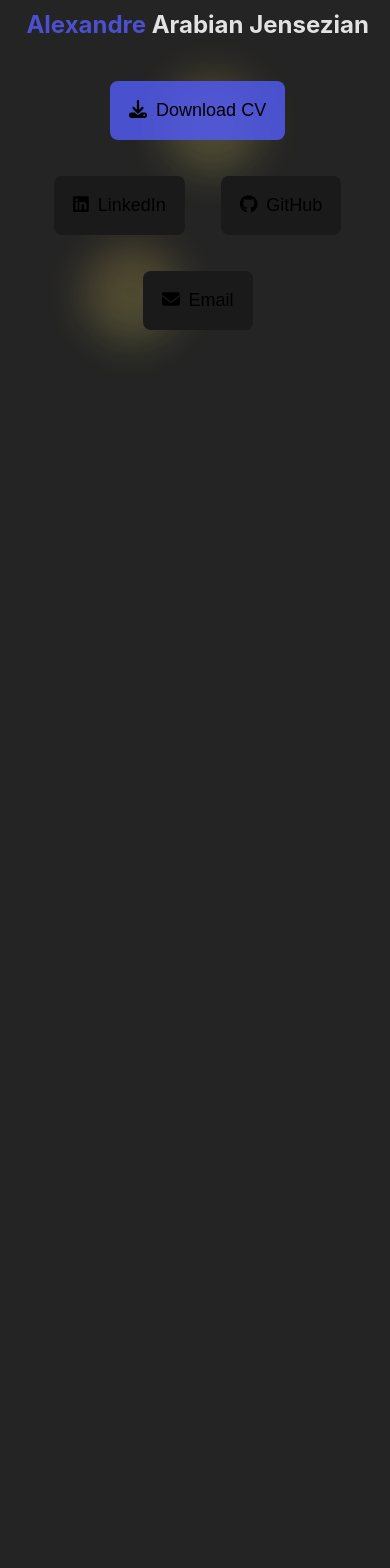
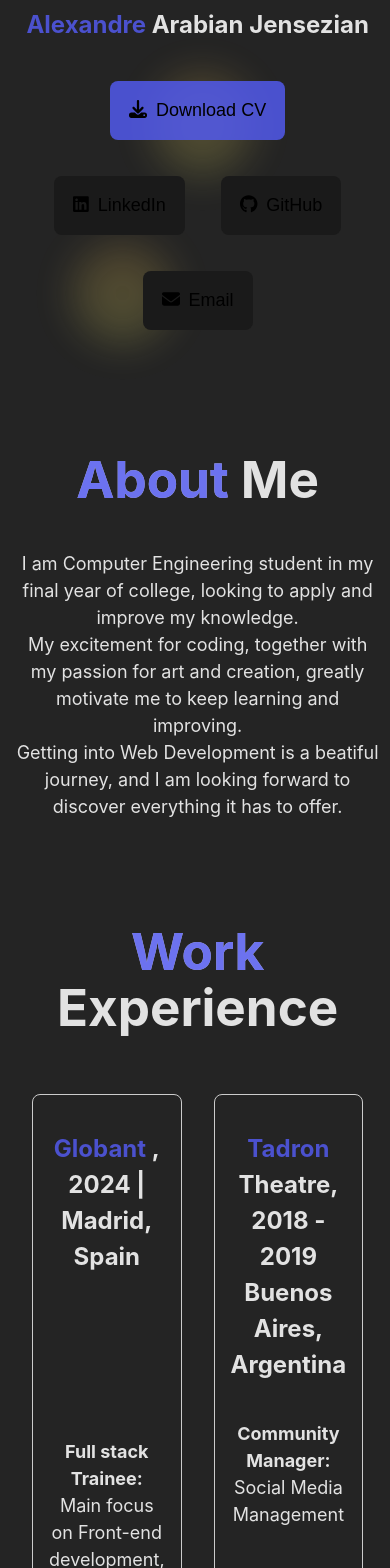
Before and after one commit to alexandrearabian/online-resume, a React (Vite) app in the folder online-resume/: page / in a window 390 px wide. Shown: the part 432-2000 px from the top of the page. Built offline with nearby package versions, Linux system fonts and the light colour scheme.

Commit message:
solving for mobile v11

```diff
--- a/online-resume/index.html
+++ b/online-resume/index.html
@@ -1,7 +1,7 @@
 <!doctype html>
 <html lang="en">
   <head>
-    <meta name="viewport" content="width=device-width, initial-scale=1" charset="UTF-8" />
+    <meta name="viewport" content="width=device-width, initial-scale=0.7" charset="UTF-8" />
   </head>
   <body>
     <div id="root"></div>
--- a/online-resume/src/App.css
+++ b/online-resume/src/App.css
@@ -316,3 +316,37 @@ html {
     transform: translate(0, 0);
   }
 }
+
+@media (max-width: 768px) {
+  .section {
+    transition: none;
+  }
+
+  .about-me-despcription {
+    transition: none;
+  }
+
+  .experience.job {
+    transition: none;
+  }
+
+  .hidden-about-me-despcription {
+    transform: none;
+    opacity: 1;
+  }
+
+  .hidden-experience-job {
+    transform: none;
+    opacity: 1;
+  }
+
+  .hidden-section {
+    transform: none;
+    opacity: 1;
+  }
+
+  .color-transition-word {
+    color: #535bf2d3;
+  }
+
+}
```
